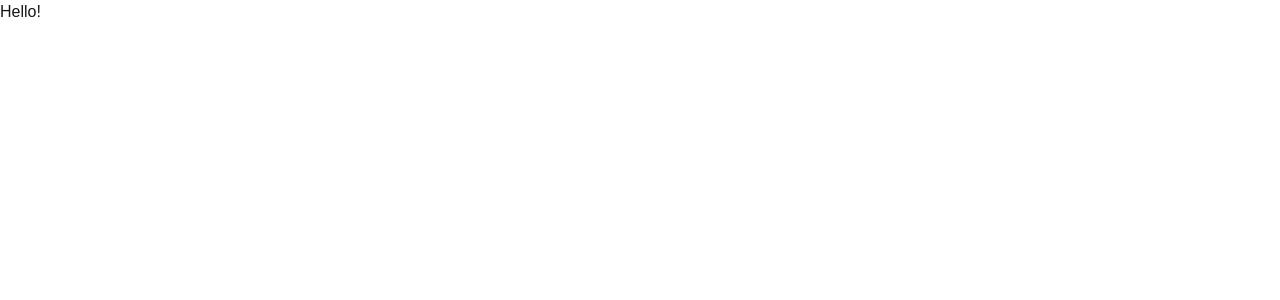
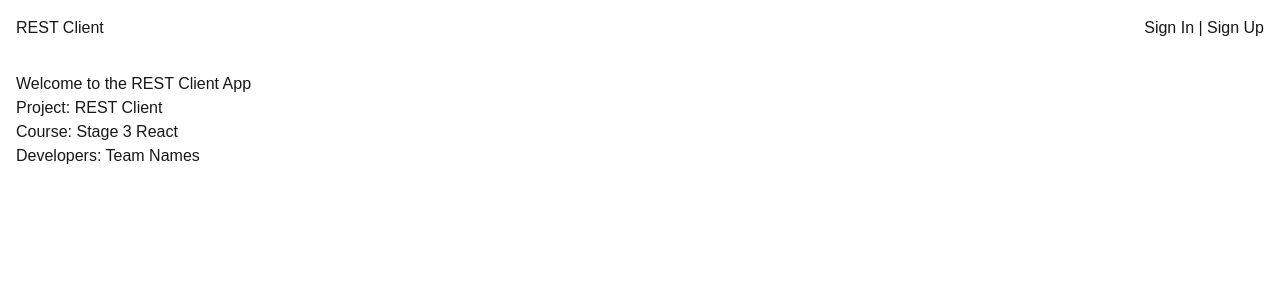
Before and after one commit to Daniilka48/rest-client-app, a Next.js app: page / in a window 1280 px wide. Shown: the top 300 px of the page. Built offline with nearby package versions, Linux system fonts and the light colour scheme.

Commit message:
feat: add main mock page

```diff
--- a/src/app/page.tsx
+++ b/src/app/page.tsx
@@ -1,3 +1,30 @@
-export default function Page() {
-  return <h1>Hello!</h1>
+import Link from "next/link";
+
+export default function MainPageMock() {
+  const isLoggedIn = false;
+
+  return (
+    <div>
+      <header style={{ display: "flex", justifyContent: "space-between", padding: "1rem" }}>
+        <h1>REST Client</h1>
+        <div>
+          {isLoggedIn ? (
+            <Link href="/rest-client">Main Page</Link>
+          ) : (
+            <>
+              <Link href="/sign-in">Sign In</Link>{" | "}
+              <Link href="/sign-up">Sign Up</Link>
+            </>
+          )}
+        </div>
+      </header>
+
+      <main style={{ padding: "1rem" }}>
+        <h2>Welcome to the REST Client App</h2>
+        <p>Project: REST Client</p>
+        <p>Course: Stage 3 React</p>
+        <p>Developers: Team Names</p>
+      </main>
+    </div>
+  );
 }
```
